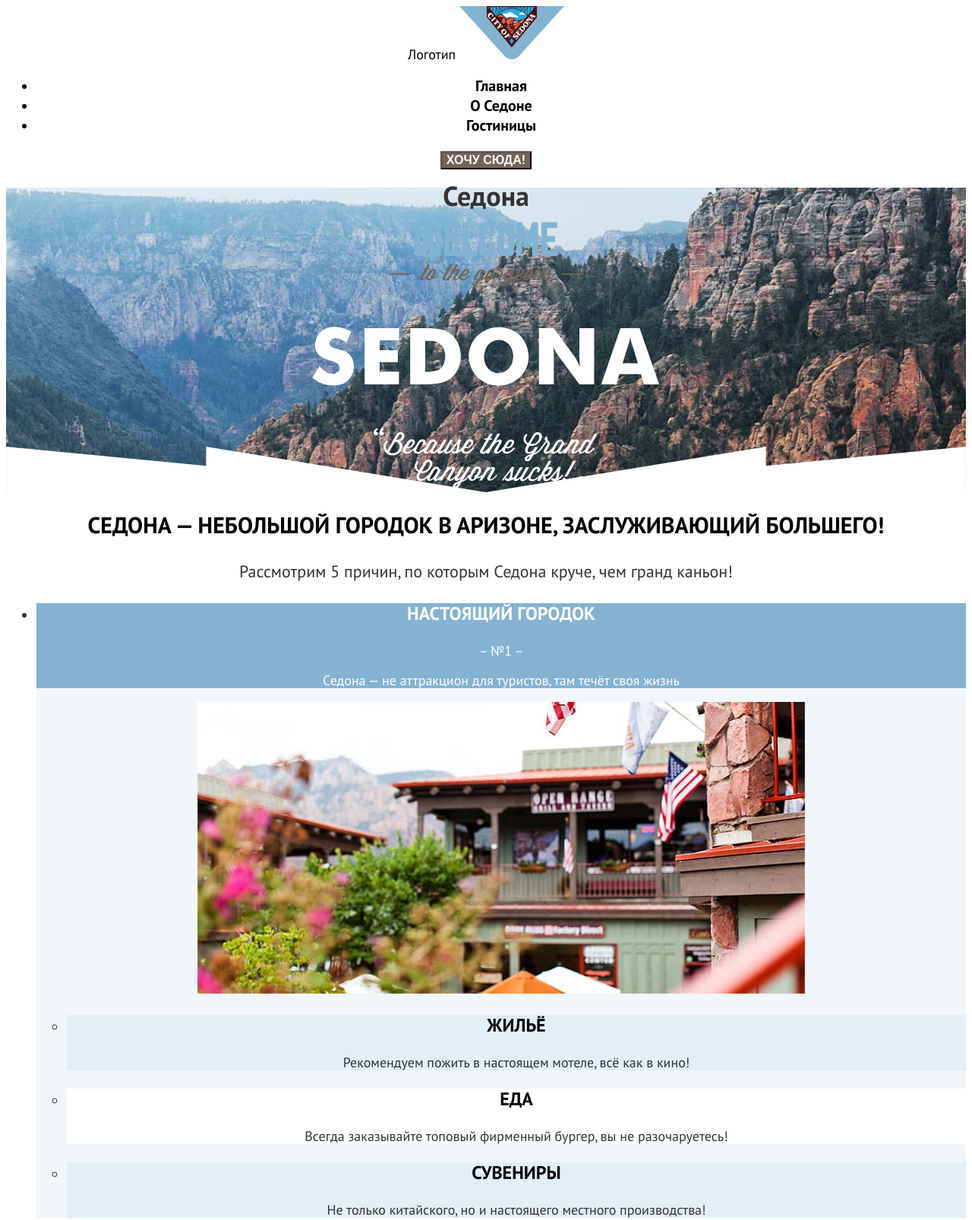
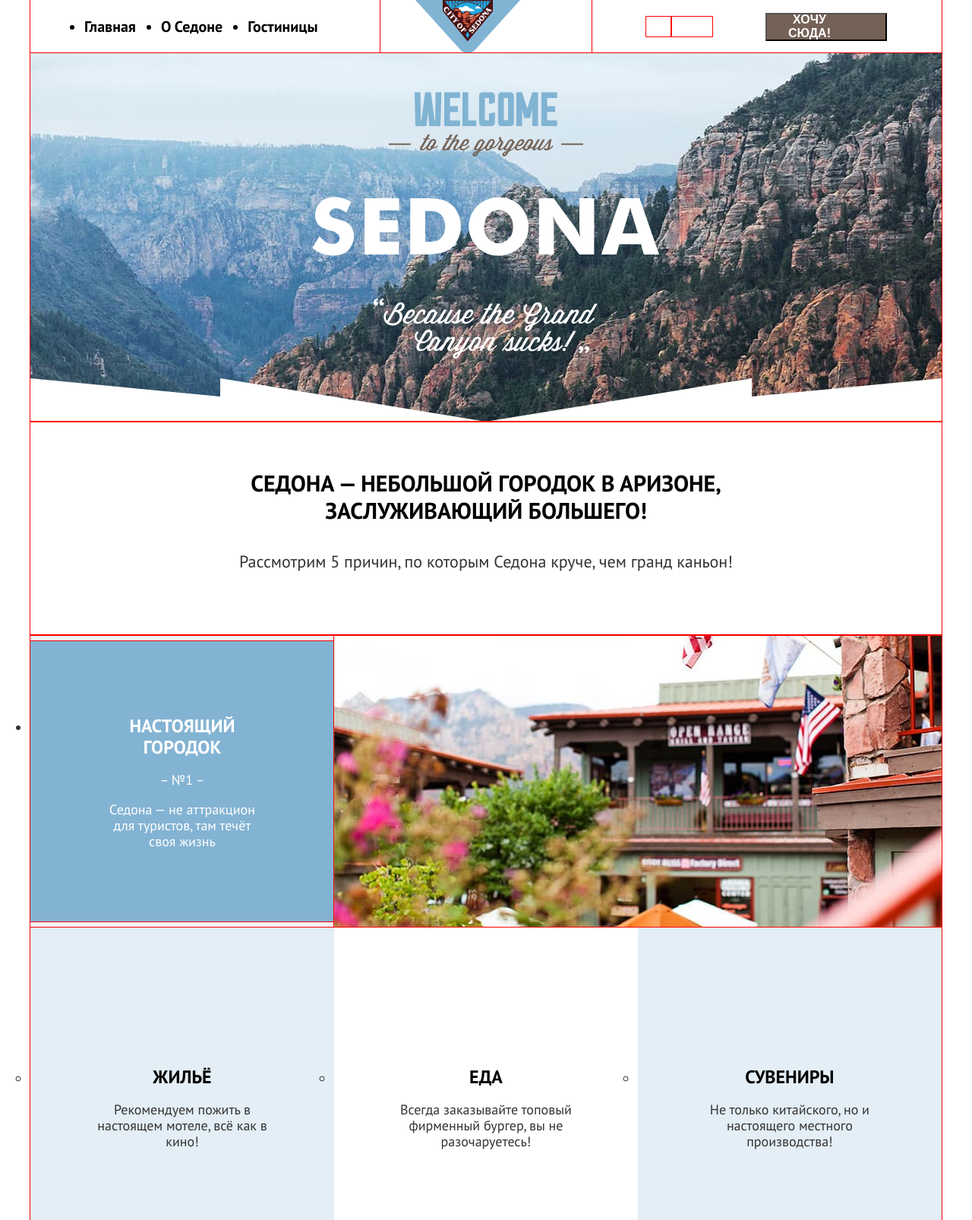
Before and after one commit to kozyrek/1889875-sedona-32, a plain HTML site: page index.html in a window 1280 px wide. Shown: the top 1606 px of the page at 76% size. Drawn offline with Linux system fonts and the light colour scheme.

Commit message:
Сетка страницы и крупных блоков на флексах для главной страницы

```diff
--- a/css/styles.css
+++ b/css/styles.css
@@ -14,7 +14,23 @@
   font-display: swap;
 }
 
+*,
+*::before,
+*::after {
+  box-sizing: border-box;
+}
+
+html {
+  height: 100%;
+} /*в лайве это свойство для html добавлено - без него стики футер не работает, пробовала с ним и без него*/
+
 body {
+  max-width: 1200px;
+  width: 100%;
+  display: flex;
+  flex-direction: column;
+  min-height: 100%;
+  margin: 0 auto;
   font-family: "PT Sans", sans-serif;
   font-size: 18px;
   line-height: 21px;
@@ -22,8 +38,59 @@ body {
   color: #333333;
 }
 
+.main-container {
+  flex-grow: 1;
+}
+
 .page-header {
   color: #000000;
+}
+
+.page-header-logo {
+  display: block;
+  width: 100%;
+  max-width: 138px;
+  margin-left: auto;
+  margin-right: auto;/*логотип по центру страницы, т.к. соседние блоки одинак.размера 460px*/
+}
+
+.navigation {
+  display: flex;
+  width: 100%;
+  margin: 0 auto;/*блок по центру страницы*/
+  /*justify-content: space-between;/*нужен или нет или достаточно св-ва маргин чтобы выровнять по центру?*/
+}
+
+.navigation-list {
+  margin: 0;
+  padding-left: 71px;
+  width: 460px;
+  display: flex;
+  justify-content: flex-start;
+  align-items: center;
+}
+
+.navigation-link-search {
+  display: block;
+  width: 18px;
+  height: 18px;
+}
+
+.navigation-link-favorites {
+  display: block;
+  width: 31px;
+  height: 17px;
+  padding-left: 21px;
+}
+
+.navigation-other {
+  margin: 0;
+  margin-left: auto;
+  padding-right: 72px;
+  width: 460px;
+  display: flex;
+  justify-content: flex-end;
+  align-items: center;
 }
 
 .navigation-link {
@@ -32,6 +99,8 @@ body {
   font-weight: 700;
   color: inherit;
   text-decoration: none;
+  height: 26px;
+  padding-right: 33px;
 }
 
 .navigation-other-btn {
@@ -40,10 +109,28 @@ body {
   color: #ffffff;
   background-color: #756257;
   text-transform: uppercase;
+  width: 160px;
+  height: 37px;
+  padding-left: 33px;
 }
 
 .main-index {
   color: inherit;
+}
+
+.page-container {
+  width: 100%;
+  margin: 0 auto;
+}
+
+h1,
+.page-header-logo span {
+  display: none;
+}
+
+.main-index-logo img {
+  width: 100%;
+  max-width: 458px;
 }
 
 .main-index-logo {
@@ -51,10 +138,19 @@ body {
   background-size: 100% auto;
   background-repeat: no-repeat;
   background-position: bottom center;
+  display: block;
+  margin: 0 auto;
+  padding: 51px 371px 82px;
 }
 
 .main-index-description {
   line-height: 36px;
+  width: 100%;
+  display: flex;
+  flex-direction: column;
+  align-items: center;
+  margin: 0 auto;
+  padding: 63px 240px 79px;
 }
 
 .main-index-description-title {
@@ -62,16 +158,45 @@ body {
   font-weight: 700;
   color: #000000;
   text-transform: uppercase;
+  width: 720px;
+  margin: 0;
+  padding-bottom: 31px;
 }
 
 .main-index-text {
   font-size: 22px;
   font-weight: 400;
+  width: 720px;
+  margin: 0;
+}
+
+.picture {
+  width: 100%;
+  max-width: 800px;
+  margin: 0;
+  padding: 0;
+}
+
+.advantages-list {
+  width: 100%;
+  margin: 0 auto;
+  padding: 0;
+  display: flex;
+  flex-wrap: wrap;
 }
 
 .advantages-item {
   font-weight: 400;
   background-color: rgba(131, 179, 211, 0.12);
+}
+
+.advantages-item:nth-child(3),
+.advantages-item:nth-child(4),
+.advantages-item:nth-child(5) {
+  width: 33.33%;
+  max-width: 400px;
+  margin: 0;
+  padding: 98px 75px 77px;
 }
 
 .advantages-title {
@@ -80,15 +205,43 @@ body {
   font-weight: 700;
   color: #000000;
   text-transform: uppercase;
+  margin: 0;
 }
 
 .advantages-item-desc {
+  width: 33.33%;
+  max-width: 400px;
+  margin: 0;
+  padding: 98px 90px 77px;
   color: #ffffff;
   background-color: #83b3d3;
 }
 
-.advantages-title-desc {
+.advantages-container {
+  width: 100%;
+  max-width: 1200px;
+  margin: 0 auto;
+  padding: 0;
+  display: flex;
+  align-items: center;
+}
+
+.advantages-item:nth-child(2) .advantages-container {/*преимущество №2*/
+  flex-direction: row-reverse;
+}
+
+.advantages-list .advantages-list {/*подсписок*/
+  width: 100%;
+  max-width: 1200px;
+  margin: 0 auto;
+  padding: 0;
+  display: flex;
+  flex-wrap: nowrap;
+}
+
+.advantages-title-desc {/*заголовки преимуществ*/
   color: #ffffff;
+  margin: 0 auto;
 }
 
 .advantages-item-food {
@@ -99,18 +252,39 @@ body {
   background-color: rgba(131, 179, 211, 0.2);
 }
 
+.advantages-list-services .advantages-item {/*элементы подсписка*/
+  width: 33.33%;
+  margin: 0;
+  padding: 184px 75px 79px;
+}
+
+.modal {
+  width: 100%;
+  margin: 0 auto;
+  padding: 91px 240px 91px;
+  display: flex;
+  flex-direction: column;
+  align-items: center;
+}
+
 .modal-title {
   font-size: 30px;
   line-height: 36px;
   font-weight: 700;
   color: #000000;
   text-transform: uppercase;
+  width: 720px;
+  margin: 0;
+  padding-bottom: 35px;
 }
 
 .modal-title-text {
   font-size: 22px;
   line-height: 26px;
   font-weight: 400;
+  width: 720px;
+  margin: 0;
+  padding-bottom: 58px;
 }
 
 .modal-link {
@@ -130,6 +304,12 @@ body {
   background-size: 100% auto;
   background-repeat: no-repeat;
   background-position: center;
+  width: 100%;
+  margin: 0 auto;
+  padding: 94px 200px 94px;
+  display: flex;
+  flex-direction: column;
+  align-items: center;
 }
 
 .newsletter h2 {
@@ -137,12 +317,18 @@ body {
   line-height: 36px;
   font-weight: 700;
   text-transform: uppercase;
+  width: 720px;
+  margin: 0;
+  padding-bottom: 35px;
 }
 
 .newsletter p {
   font-size: 22px;
   line-height: 26px;
   font-weight: 400;
+  width: 720px;
+  margin: 0;
+  padding-bottom: 46px;
 }
 
 .field {
@@ -165,6 +351,24 @@ body {
 
 .main-footer {
   font-weight: 400;
+  width: 100%;
+  margin: 0 auto;
+  display: flex;
+  justify-content: space-between;
+}
+
+.social-link {
+  width: 20px;
+  height: 18px;
+  display: block;
+}
+
+.social-list {
+  margin: 0;
+  padding: 49px auto 53px 72px;
+  width: 230px;
+  display: flex;
+  align-items: center;
 }
 
 .contacts-phone {
@@ -174,6 +378,17 @@ body {
   color: #000000;
   text-decoration: none;
   text-transform: uppercase;
+  display: block;
+  width: 720px;
+  margin: 0;
+  padding: 40px 0;
+}
+
+.htmlacademy-link {
+  display: block;
+  width: 230px;
+  margin: 0;
+  padding: 42px 72px 44px 0;
 }
 
 .main-inner {
@@ -327,3 +542,18 @@ body {
 .newsletter-inner p {
   color: #333333;
 }
+
+img {
+  display: block;
+  margin: 0 auto;
+}
+
+.navigation-list,
+.navigation-link-favorites,
+.navigation-link-search,
+div,
+section,
+footer,
+.social-link {
+  outline: 1px solid #ff0000;/*вспомогат.обводка*/
+}
--- a/index.html
+++ b/index.html
@@ -7,10 +7,6 @@
   </head>
   <body>
     <header class="page-header">
-      <a class="page-header-logo">
-        <span class="visually-hidden">Логотип</span>
-        <img src="img/logo/logo-sedona.svg" width="138" height="70" alt="Логотип сайта города Седона">
-      </a>
       <nav class="navigation">
         <ul class="navigation-list">
           <li class="navigation-item">
@@ -23,6 +19,10 @@
             <a class="navigation-link" href="catalog.html">Гостиницы</a>
           </li>
         </ul>
+        <a class="page-header-logo">
+          <span class="visually-hidden">Логотип</span>
+          <img src="img/logo/logo-sedona.svg" width="138" height="70" alt="Логотип сайта города Седона">
+        </a>
         <div class="navigation-list navigation-other">
           <a class="navigation-link navigation-link-search" href="#" aria-label="Поиск"></a>
           <a class="navigation-link navigation-link-favorites" href="#" aria-label="Избранное"></a>
@@ -30,11 +30,12 @@
         </div>
       </nav>
     </header>
-    <main class="main-index">
+    <main class="main-container main-index">
       <div class="main-index-logo">
         <h1 class="visually-hidden">Седона</h1>
         <img src="img/welcome.svg" width="458" height="352" alt="Добро пожаловать в Седону!">
       </div>
+      <div class="page-container">
         <div class="main-index-description">
           <h2 class="main-index-description-title">Седона — небольшой городок в Аризоне, заслуживающий большего!</h2>
           <p class="main-index-text">Рассмотрим 5 причин, по которым Седона круче, чем гранд каньон!</p>
@@ -51,7 +52,7 @@
                 <img src="img/advantage-1.jpg" width="800" height="384" alt="Преимущество первое">
               </div>
             </div>
-          <ul class="advantages-list">
+            <ul class="advantages-list advantages-list-services">
               <li class="advantages-item">
                 <h3 class="advantages-title">Жильё</h3>
                 <p>Рекомендуем пожить в настоящем мотеле, всё как в кино!</p>
@@ -110,6 +111,7 @@
             </div>
           </form>
         </section>
+      </div>
     </main>
     <footer class="main-footer">
       <ul class="social-list">
```
Also changed, not shown: catalog.html (+1 -1 lines). Lines whose indentation alone changed are shown as unchanged.
